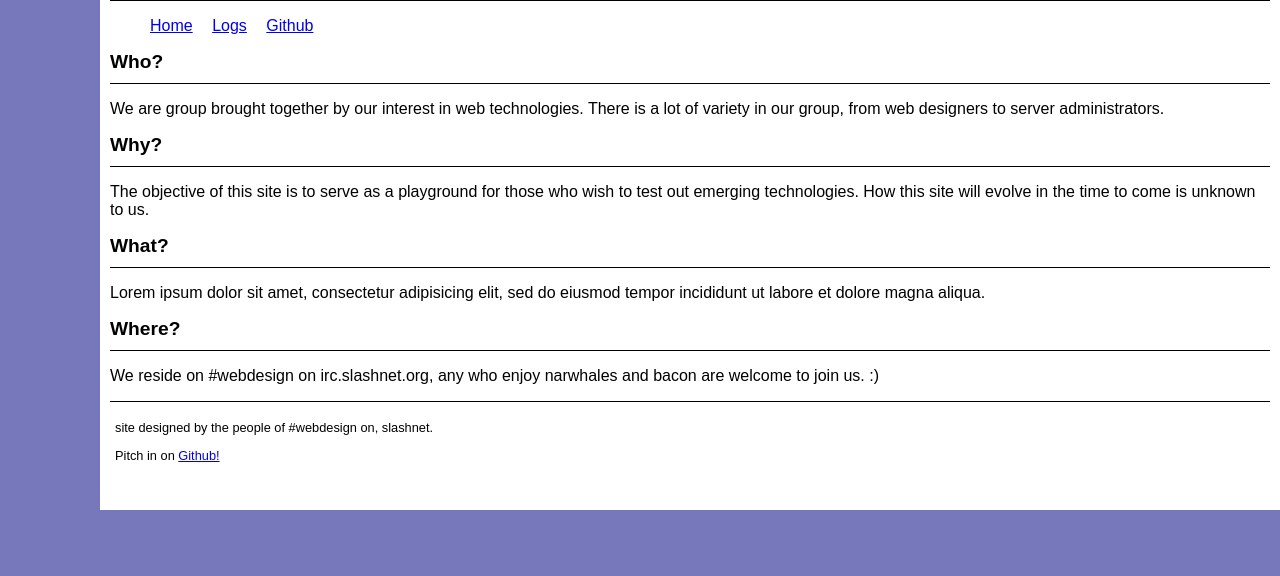
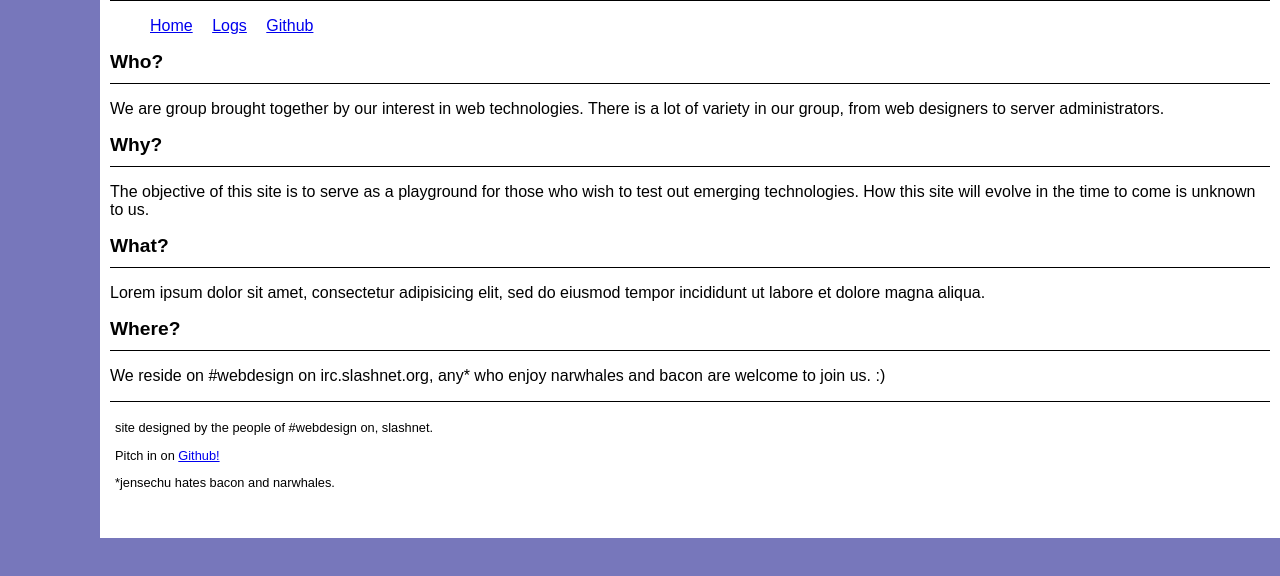
Before and after one commit to sshirokov/irc.webdesign, a plain HTML site: page index.html in a window 1280 px wide. Shown: the part 64-640 px from the top of the page. Drawn offline with Linux system fonts and the light colour scheme.

Commit message:
Added a footnote.

```diff
--- a/index.html
+++ b/index.html
@@ -50,13 +50,14 @@
         <header>
           <h4>Where?</h4>
         </header>
-        <p>We reside on #webdesign on irc.slashnet.org, any who enjoy narwhales and bacon are welcome to join us. :)
+        <p>We reside on #webdesign on irc.slashnet.org, any* who enjoy narwhales and bacon are welcome to join us. :)
         </p>
       </article>
 
       <footer class="border">
         <p>site designed by the people of #webdesign on, slashnet.</p>
         <p>Pitch in on <a href="http://github.com/sshirokov/irc.webdesign">Github!</a></p>
+	<p>*jensechu hates bacon and narwhales.</p>
     </footer>
     <section>
   </body>
```
